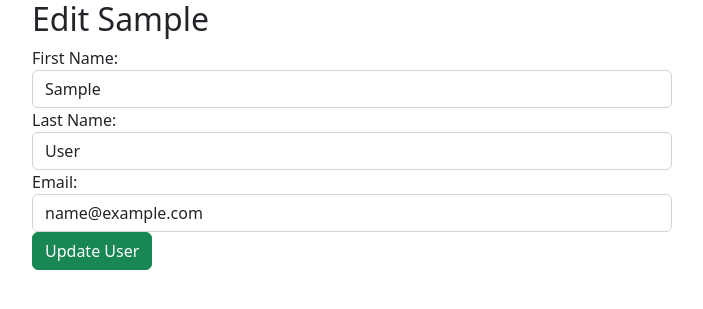
After one commit to jprodsanz/Diez_Pablo_Crud_Re, a Flask app: page /user/edit/1 in a window 1280 px wide. The commit adds this page. Shown: the top 309 px of the page, without its empty margins (288-991 px from the left). Run offline with Flask 2, Linux system fonts and the light colour scheme; tables that the repository leaves empty or names only in its code hold one stand-in row (values such as "Sample post").

Commit message:
crud mod

```diff
--- a/flask_app/controllers/users.py
+++ b/flask_app/controllers/users.py
@@ -20,3 +20,30 @@ def create():
     print(request.form)
     User.save(request.form)
     return redirect('/users')
+
+@app.route('/user/edit/<int:id>')
+def edit(id):
+    data = {
+        'id': id
+    }
+    return render_template('edit_user.html', user=User.get_one(data))
+
+@app.route('/user/show/<int:id>')
+def show(id):
+    data={
+        "id":id
+    }
+    return render_template('show_user.html', user=User.get_one(data))
+
+@app.route('/user/update', methods=['POST'])
+def update():
+    User.update(request.form)
+    return redirect('/users')
+
+@app.route('/user/destroy/<int:id>')
+def destroy(id):
+    data = {
+        'id': id
+    }
+    User.destroy(data)
+    return redirect('/users')
--- a/flask_app/models/user.py
+++ b/flask_app/models/user.py
@@ -8,6 +8,9 @@ class User:
         self.email  = data['email']
         self.created_at = data['created_at']
         self.updated_at = data['updated_at']
+
+    def __repr__(self) -> str:
+        return f"User('{self.first_name}', '{self.last_name}' '{self.email}')"
 
     @classmethod
     def get_all(cls):
@@ -24,3 +27,19 @@ class User:
 
         result = connectToMySQL('users_schema').query_db(query,data)
         return result
+
+    @classmethod
+    def get_one(cls,data):
+        query = "SELECT * FROM users WHERE id = %(id)s"
+        result = connectToMySQL('users_schema').query_db(query, data)
+        return cls(result[0])
+
+    @classmethod
+    def update(cls, data):
+        query = "UPDATE users SET first_name = %(first_name)s, last_name = %(last_name)s, email = %(email)s, updated_at=NOW() Where id = %(id)s;"
+        return connectToMySQL('users_schema').query_db(query,data)
+
+    @classmethod
+    def destroy(cls, data):
+        query = "DELETE FROM users WHERE id = %(id)s;"
+        return connectToMySQL('users_schema').query_db(query,data)
--- /dev/null
+++ b/flask_app/templates/edit_user.html
@@ -0,0 +1,29 @@
+<!DOCTYPE html>
+<html lang="en">
+<head>
+    <meta charset="UTF-8">
+    <meta http-equiv="X-UA-Compatible" content="IE=edge">
+    <meta name="viewport" content="width=device-width, initial-scale=1.0">
+<!-- CSS only -->
+<link href="https://cdn.jsdelivr.net/npm/bootstrap@5.2.1/dist/css/bootstrap.min.css" rel="stylesheet" integrity="sha384-iYQeCzEYFbKjA/T2uDLTpkwGzCiq6soy8tYaI1GyVh/UjpbCx/TYkiZhlZB6+fzT" crossorigin="anonymous">
+    <title>Edit Users</title>
+</head>
+<body>
+    <form action="/user/update" method="post" class="col-6 mx-auto">
+        <h2 class="text-center:">Edit {{ user.first_name }}</h2>
+        <input type="hidden" name="id" value={{ user.id }}>
+        <div class="form-group">
+            <label for="first_name">First Name:</label>
+            <input type="text" name="first_name" class="form-control" value="{{ user.first_name }}">
+        </div>
+        <div class="form-group">
+            <label for="last_name">Last Name:</label>
+            <input type="text" name="last_name" class="form-control" value="{{ user.last_name }}">
+        </div>
+        <div class="form-group">
+            <label for="email">Email:</label>
+            <input type="email" name="email" class="form-control" value="{{ user.email }}">
+        </div>
+        <input type="submit" value="Update User" class="btn btn-success">
+</body>
+</html>
```
Also changed, not shown: flask_app/templates/show_user.html (added, +19 -0 lines), flask_app/templates/users.html (+7 -1 lines).
